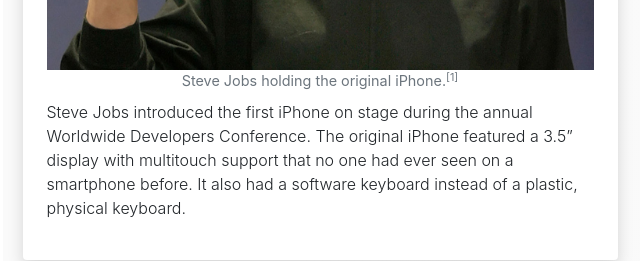
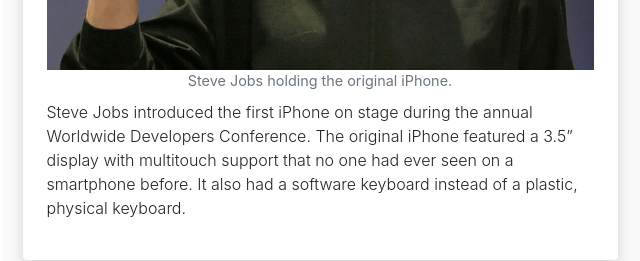
Before and after one commit to jt486/eng354project.github.io, a plain HTML site: page timeline1.html in a window 1280 px wide. Shown: the part 736-997 px from the top of the page, 340-980 px from the left. Drawn offline with nearby package versions, Linux system fonts and the light colour scheme.

Commit message:
Update timeline1.html
remove <sup> tag

```diff
--- a/timeline1.html
+++ b/timeline1.html
@@ -56,7 +56,7 @@
         <div class="timeline-arrow"></div>
         <h2 class="h5 mb-0">Steve Jobs Reveals The iPhone</h2>
         <span class="medium text-gray"><em class="fa fa-clock-o mr-1"></em>January 9, 2007</span> <img src="images/stevejobs_ogiphone.jpg" class="img-fluid mt-2" alt="Responsive image">
-        <figcaption class="figure-caption text-center">Steve Jobs holding the original iPhone.<sup>[1]</sup> </figcaption>
+        <figcaption class="figure-caption text-center">Steve Jobs holding the original iPhone.</figcaption>
         <p class="text-small mt-2 font-weight-light">Steve Jobs introduced the first iPhone on stage during the annual Worldwide Developers Conference. The original iPhone featured a 3.5” display with multitouch support that no one had ever seen on a smartphone before. It also had a software keyboard instead of a plastic, physical keyboard.</p>
       </li>
       <li class="timeline-item bg-white rounded ml-3 p-4 shadow">
```
